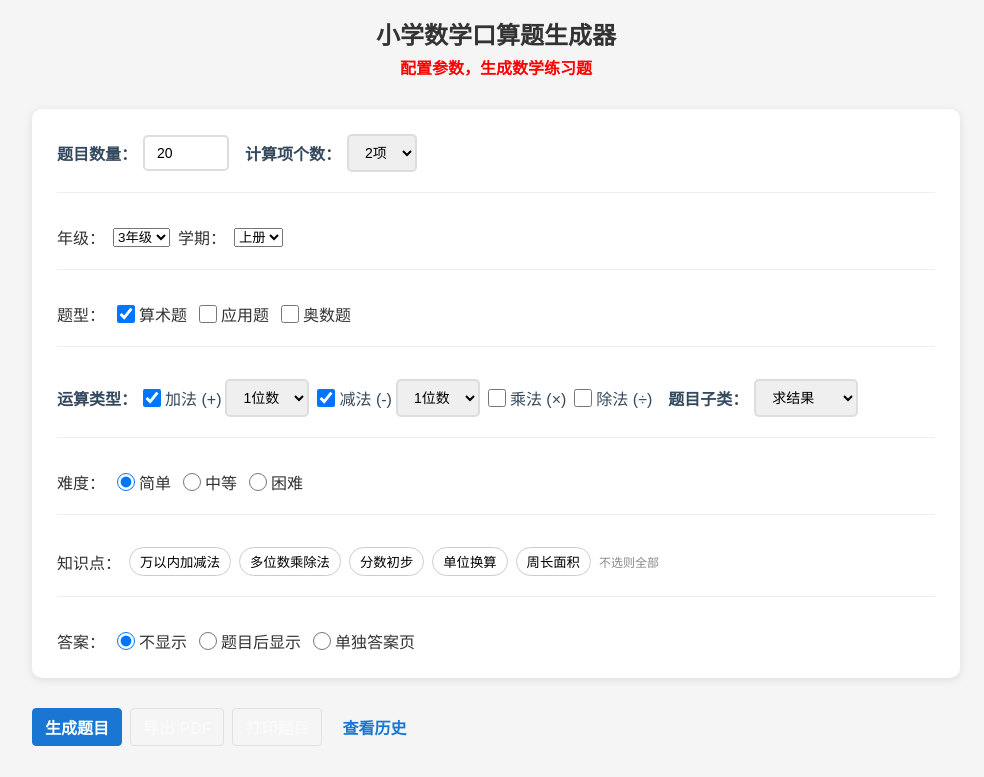
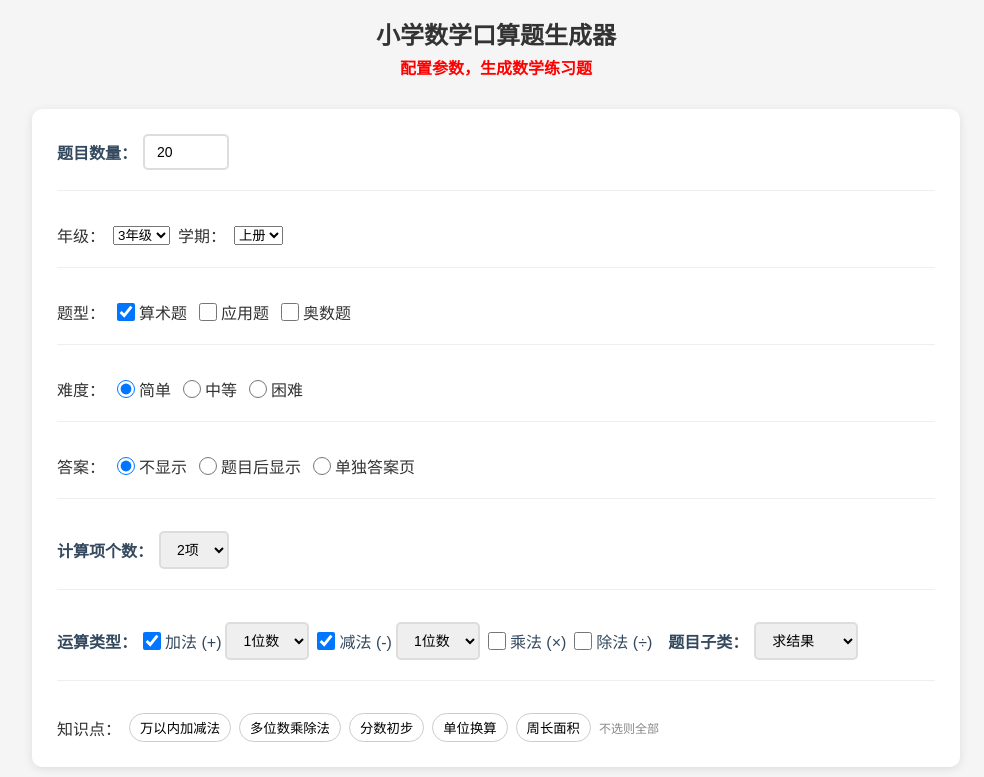
Before and after one commit to dllen/PrimarySchoolMathematicsGenerator, a Vue app: page / in a window 1280 px wide. Shown: the top 777 px of the page, without its empty margins (144-1128 px from the left). Built offline with nearby package versions, Linux system fonts and the light colour scheme.

Commit message:
refactor(ui): reorder ConfigPanel rows by frequency (high-first)

```diff
--- a/src/components/ConfigPanel.vue
+++ b/src/components/ConfigPanel.vue
@@ -10,16 +10,6 @@
           max="100"
           @input="update('problemCount', Number($event.target.value))"
         />
-      </div>
-      <div class="config-item">
-        <label>计算项个数：</label>
-        <select
-          :value="config.termCount"
-          :disabled="!config.questionTypes.includes('arithmetic')"
-          @change="update('termCount', Number($event.target.value))"
-        >
-          <option v-for="n in [2,3,4]" :key="n" :value="n">{{ n }}项</option>
-        </select>
       </div>
     </div>
 
@@ -39,7 +29,33 @@
       />
     </div>
 
-    <div v-if="config.questionTypes.includes('arithmetic')" class="config-row">
+    <div class="config-row">
+      <DifficultyPicker
+        :model-value="config.difficulty"
+        @update:model-value="update('difficulty', $event)"
+      />
+    </div>
+
+    <div class="config-row">
+      <AnswerModePicker
+        :model-value="config.answerMode"
+        @update:model-value="update('answerMode', $event)"
+      />
+    </div>
+
+    <div v-if="arithmeticSelected" class="config-row">
+      <div class="config-item">
+        <label>计算项个数：</label>
+        <select
+          :value="config.termCount"
+          @change="update('termCount', Number($event.target.value))"
+        >
+          <option v-for="n in [2,3,4]" :key="n" :value="n">{{ n }}项</option>
+        </select>
+      </div>
+    </div>
+
+    <div v-if="arithmeticSelected" class="config-row">
       <div class="config-item">
         <label>运算类型：</label>
         <div class="checkbox-group">
@@ -71,24 +87,10 @@
     </div>
 
     <div class="config-row">
-      <DifficultyPicker
-        :model-value="config.difficulty"
-        @update:model-value="update('difficulty', $event)"
-      />
-    </div>
-
-    <div class="config-row">
       <KnowledgePointPicker
         :model-value="config.knowledgePoints"
         :grade="config.grade"
         @update:model-value="update('knowledgePoints', $event)"
-      />
-    </div>
-
-    <div class="config-row">
-      <AnswerModePicker
-        :model-value="config.answerMode"
-        @update:model-value="update('answerMode', $event)"
       />
     </div>
 
@@ -108,6 +110,9 @@ import DifficultyPicker from './config/DifficultyPicker.vue';
 import KnowledgePointPicker from './config/KnowledgePointPicker.vue';
 import AnswerModePicker from './config/AnswerModePicker.vue';
 import CompositionEditor from './config/CompositionEditor.vue';
+import { computed } from 'vue';
+
+const arithmeticSelected = computed(() => props.config.questionTypes.includes('arithmetic'));
 
 const props = defineProps({
   config: { type: Object, required: true },
```
